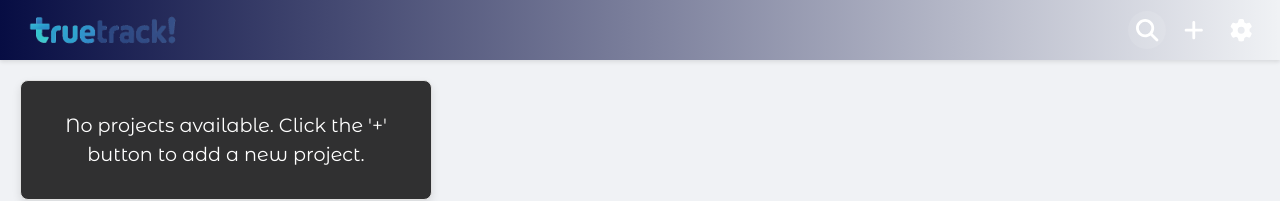
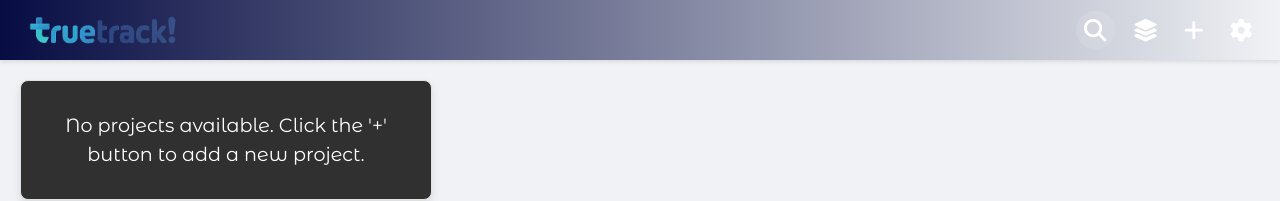
Before and after one commit to venkyjs/truetrack, a React (Vite) app: page / in a window 1280 px wide. Shown: the top 201 px of the page. Built offline with nearby package versions, Linux system fonts and the light colour scheme.

Commit message:
Add auto-layout functionality to projects in App component; enhance AppHeader with auto-layout button and corresponding styles

```diff
--- a/src/App.tsx
+++ b/src/App.tsx
@@ -383,6 +383,49 @@ const App: FC = () => {
         setSearchQuery(query);
     };
 
+    const handleAutoLayout = () => {
+        const sortedProjects = [...projects].sort((a, b) =>
+            a.title.localeCompare(b.title, undefined, { sensitivity: 'base' })
+        );
+
+        const newLayouts: { [key: string]: any[] } = {};
+        const cols = { lg: 4, md: 4, sm: 2, xs: 1, xxs: 1 };
+
+        for (const breakpoint in cols) {
+            const numCols = cols[breakpoint as keyof typeof cols];
+            const layout = [];
+            const colHeights = Array(numCols).fill(0); // Keep track of height of each column
+
+            for (const p of sortedProjects) {
+                const originalLayoutItem =
+                    (layouts[breakpoint] || []).find((l: { i: string }) => l.i === p.id) || {};
+                const h = originalLayoutItem.h || 15;
+
+                // Find column with minimum height
+                let minColIndex = 0;
+                if (numCols > 1) {
+                    for (let i = 1; i < numCols; i++) {
+                        if (colHeights[i] < colHeights[minColIndex]) {
+                            minColIndex = i;
+                        }
+                    }
+                }
+
+                layout.push({
+                    i: p.id,
+                    x: minColIndex,
+                    y: colHeights[minColIndex],
+                    w: 1,
+                    h: h
+                });
+
+                colHeights[minColIndex] += h;
+            }
+            newLayouts[breakpoint] = layout;
+        }
+        setLayouts(newLayouts);
+    };
+
     const filteredProjects = projects.filter((project) => {
         if (!searchQuery) return true;
         const query = searchQuery.toLowerCase();
@@ -421,6 +464,7 @@ const App: FC = () => {
                 onAddProject={handleAddProject}
                 onOpenPreferences={() => setIsPreferencesOpen(true)}
                 onSearch={handleSearch}
+                onAutoLayout={handleAutoLayout}
             />
             <main
                 className={`${styles.mainContentContainer} ${
--- a/src/components/AppHeader/AppHeader.module.css
+++ b/src/components/AppHeader/AppHeader.module.css
@@ -75,9 +75,19 @@
 
 /* Specific styles if needed, though .controlButton might be sufficient */
 .addProjectButton {
+    composes: controlButton;
     /* Any specific styles for add project button */
 }
 
 .settingsButton {
+    composes: controlButton;
     /* Any specific styles for settings button */
 }
+
+.addProjectButton:hover {
+    background-color: #2a9d8f; /* A slightly darker shade for hover */
+}
+
+.autoLayoutButton {
+    composes: controlButton;
+}
--- a/src/components/AppHeader/AppHeader.tsx
+++ b/src/components/AppHeader/AppHeader.tsx
@@ -1,7 +1,7 @@
 import { useState, type FC } from 'react';
 import styles from './AppHeader.module.css';
 import { FontAwesomeIcon } from '@fortawesome/react-fontawesome';
-import { faCog, faPlus, faSearch } from '@fortawesome/free-solid-svg-icons';
+import { faCog, faPlus, faSearch, faLayerGroup } from '@fortawesome/free-solid-svg-icons';
 import Tippy from '@tippyjs/react';
 import 'tippy.js/dist/tippy.css'; // Default Tippy CSS
 import 'tippy.js/themes/light.css'; // Optional: if you want a base light theme to customize from
@@ -11,9 +11,15 @@ interface AppHeaderProps {
     onOpenPreferences: () => void;
     onAddProject: () => void;
     onSearch: (query: string) => void;
+    onAutoLayout: () => void;
 }
 
-const AppHeader: FC<AppHeaderProps> = ({ onOpenPreferences, onAddProject, onSearch }) => {
+const AppHeader: FC<AppHeaderProps> = ({
+    onOpenPreferences,
+    onAddProject,
+    onSearch,
+    onAutoLayout
+}) => {
     const [isSearchOpen, setIsSearchOpen] = useState(false);
     const [searchQuery, setSearchQuery] = useState('');
 
@@ -57,6 +63,14 @@ const AppHeader: FC<AppHeaderProps> = ({ onOpenPreferences, onAddProject, onSear
                         onChange={handleSearchChange}
                     />
                 </div>
+                <Tippy content='Auto-layout Projects' placement='bottom' theme='material'>
+                    <button
+                        onClick={onAutoLayout}
+                        className={`${styles.controlButton} ${styles.autoLayoutButton}`}
+                    >
+                        <FontAwesomeIcon icon={faLayerGroup} />
+                    </button>
+                </Tippy>
                 <Tippy content='Add New Project' placement='bottom' theme='material'>
                     <button
                         onClick={onAddProject}
```
